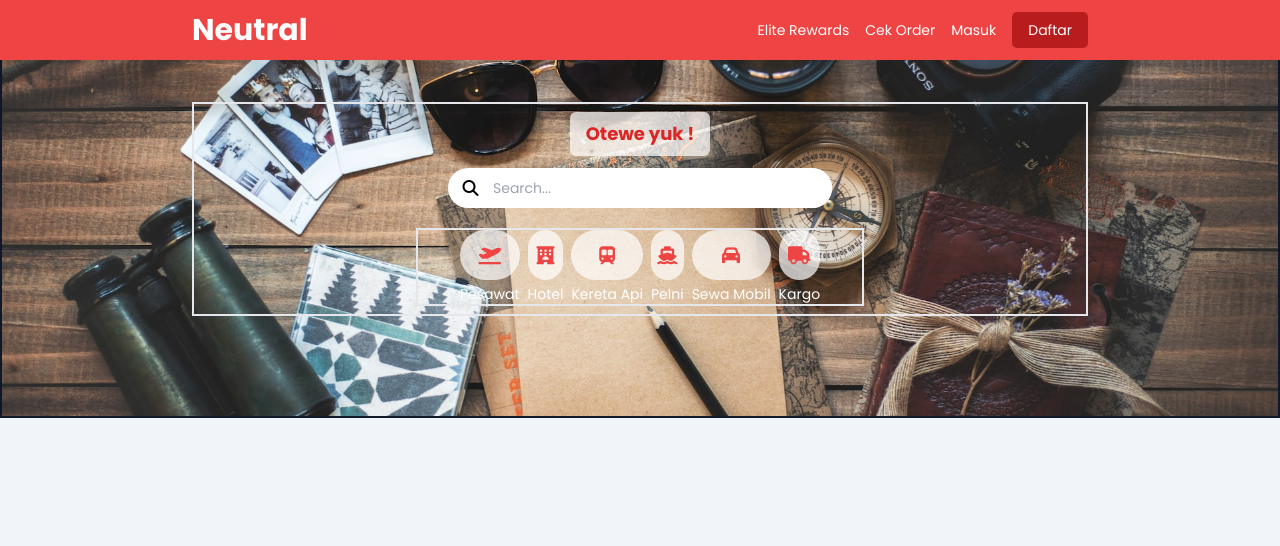
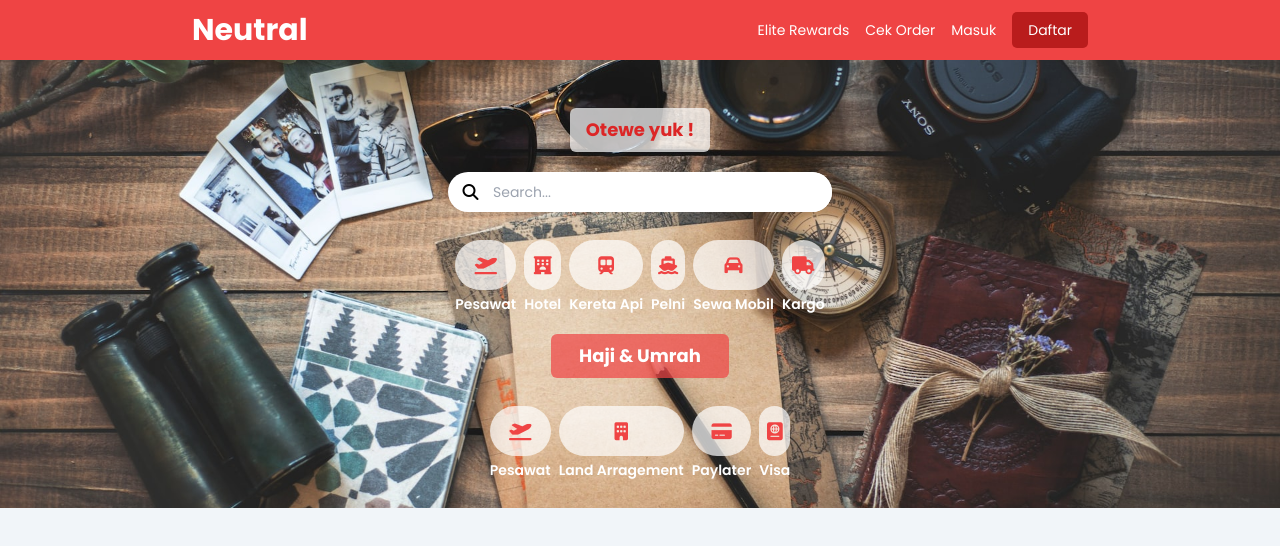
Before and after one commit to elangyudha280/ELANG_YUDHA_RAKASIWI--TEST-SINTEGRA-INOVASI-TEKNOLOGI-, a React (Create React App) app: page / in a window 1280 px wide. Shown: the top 546 px of the page. Built offline with nearby package versions, Linux system fonts and the light colour scheme.

Commit message:
selesai desain jumbotron

```diff
--- a/src/component/jumbotron.jsx
+++ b/src/component/jumbotron.jsx
@@ -1,25 +1,43 @@
+
+// import component title jumbotron
+import TitleJumbotron from './jumbotronItem/titleJumbotron'
+
+// import component input search  jumbotron
+import InputSearchJumbotron from './jumbotronItem/inputSearch'
+
 
 // import component container item
 import IconContainerItem from './jumbotronItem/iconContainerItem'
 
+// import component sub title jumbotron
+import SubTitleJumbotron from './jumbotronItem/subTitleJumbotron'
+
+// import component sub icon jumbotron
+import SubIconJumbotron from './jumbotronItem/subIconJumbotron'
+
+
+
+
+
 // component jumbotron
 const Jumbotron = ()=>{
     return(
-       <section className="jumbotron px-2 py-[100px] relative w-full  border-2 border-slate-900 bg-[url('./travel.jpg')] bg-cover bg-no-repeat bg-center">
+       <section className="jumbotron px-2 pt-[100px] pb-5 relative w-full  bg-[url('./travel.jpg')] bg-cover bg-no-repeat bg-center">
+         <div className="container-jumbotron max-w-4xl  p-2 mx-auto">
+             {/* component title section */}
+             <TitleJumbotron/>
 
-         <div className="container-jumbotron max-w-4xl border-2 p-2 mx-auto">
              {/* component input search */}
-            <h2 className="title-jumbotron text-lg  w-max py-2 px-4 rounded-md mx-auto bg-white/70 backdrop-sm text-red-600 font-bold">
-                Otewe yuk !
-            </h2>
-            <div className="input-group grid grid-cols-[auto_1fr] auto-rows-auto overflow-hidden max-w-sm mx-auto mt-3 rounded-full h-[40px]  bg-white">
-                <div className="icon-search w-[45px] h-full  grid place-items-center">
-                <i className="fa-solid fa-magnifying-glass text-md"></i>
-                </div>
-                <input type="text" name="" id="" placeholder='Search...' className="w-full h-full focus:outline-none   active:border-0 active:outline-0 border-0 outline-0 pr-5 text-sm" />
-            </div>
+            <InputSearchJumbotron/>
+
            {/* component icon travel */}
            <IconContainerItem />
+
+           {/* component Sub title section */}
+           <SubTitleJumbotron/>
+
+           {/* component sub icon jumbotron */}
+           <SubIconJumbotron/>
          </div>
 
 
--- a/src/component/jumbotronItem/iconContainerItem.jsx
+++ b/src/component/jumbotronItem/iconContainerItem.jsx
@@ -3,10 +3,10 @@
 const IconItem =({icon,textIcon}) => {
     return (
         <div className="icon-travel w-[auto] h-[auto] ">
-          <div className="icon w-full rounded-full mx-auto w-[50px] h-[50px] bg-white/70 grid place-items-center cursor-pointer transition-all duration-200 hover:bg-white/100 text-lg">
+          <div className="icon w-full rounded-full mx-auto w-[50px] h-[50px] bg-white/70 grid place-items-center cursor-pointer transition-all duration-200 hover:bg-white/100 text-lg ">
           <i className={icon}></i>
           </div>
-          <p className="text-center text-sm text-white mt-1">{textIcon}</p>
+          <p className="text-center text-sm text-white mt-1 font-semibold capitalize">{textIcon}</p>
         </div>
     )
 }
@@ -15,13 +15,13 @@ const IconItem =({icon,textIcon}) => {
 // COMPONENT JUMBOTRON ITEM (CONTAINER ICON)
 const IconContainerItem = ()=>{
     return(
-      <section className="container-icon border-2 mx-auto max-w-md mt-5 flex justify-center gap-2 items-center  flex-wrap">
-            <IconItem icon='fa-solid fa-plane-departure text-md text-red-500' textIcon='Pesawat'/>
-            <IconItem icon="fa-solid fa-hotel text-red-500" textIcon='Hotel' />
-            <IconItem icon="fa-solid fa-train-subway text-red-500" textIcon='Kereta Api' />
-            <IconItem icon="fa-solid fa-ship text-red-500" textIcon='Pelni' />
-            <IconItem icon="fa-solid fa-car text-red-500" textIcon='Sewa Mobil' />
-            <IconItem icon="fa-solid fa-truck text-red-500" textIcon='Kargo' />
+      <section className="container-icon  mx-auto max-w-md mt-7 flex justify-center gap-2 items-center  flex-wrap">
+            <IconItem icon='fa-solid fa-plane-departure text-md text-red-500' textIcon='pesawat'/>
+            <IconItem icon="fa-solid fa-hotel text-red-500" textIcon='hotel' />
+            <IconItem icon="fa-solid fa-train-subway text-red-500" textIcon='kereta api' />
+            <IconItem icon="fa-solid fa-ship text-red-500" textIcon='pelni' />
+            <IconItem icon="fa-solid fa-car text-red-500" textIcon='sewa mobil' />
+            <IconItem icon="fa-solid fa-truck text-red-500" textIcon='kargo' />
       </section>
     )
 }
--- /dev/null
+++ b/src/component/jumbotronItem/inputSearch.jsx
@@ -0,0 +1,15 @@
+
+
+
+const InputSearchJumbotron =()=>{
+    return (
+        <div className="input-group grid grid-cols-[auto_1fr] auto-rows-auto overflow-hidden max-w-sm mx-auto mt-5 rounded-full h-[40px]  bg-white">
+                <div className="icon-search w-[45px] h-full  grid place-items-center">
+                <i className="fa-solid fa-magnifying-glass text-md"></i>
+                </div>
+                <input type="text" name="" id="" placeholder='Search...' className="w-full h-full focus:outline-none   active:border-0 active:outline-0 border-0 outline-0 pr-5 text-sm" />
+        </div>
+    )
+}
+
+export default InputSearchJumbotron;
--- /dev/null
+++ b/src/component/jumbotronItem/subIconJumbotron.jsx
@@ -0,0 +1,27 @@
+
+
+const SubIcon = ({icon,textIcon})=>{
+  return (
+    <div className="icon-travel w-[auto] h-[auto] ">
+          <div className="icon w-full rounded-full mx-auto w-[50px] h-[50px] bg-white/70 grid place-items-center cursor-pointer transition-all duration-200 hover:bg-white/100 text-lg  ">
+          <i className={icon}></i>
+          </div>
+          <p className="text-center text-sm text-white mt-1 font-semibold capitalize">{textIcon}</p>
+      </div>
+  )
+}
+
+
+const SubIconJumbotron = ()=>{
+    return (
+      <section className="container-icon  mx-auto max-w-md mt-7 flex justify-center gap-2 items-center  flex-wrap">
+        <SubIcon icon="fa-solid fa-plane-departure text-md text-red-500" textIcon='pesawat' />
+        <SubIcon icon="fa-solid fa-building text-md text-red-500" textIcon='land arragement' />
+        <SubIcon icon="fa-solid fa-credit-card text-md text-red-500" textIcon='paylater' />
+        <SubIcon icon="fa-solid fa-passport text-md text-red-500" textIcon='visa' />
+
+        </section>
+    )
+}
+
+export default SubIconJumbotron;
--- /dev/null
+++ b/src/component/jumbotronItem/subTitleJumbotron.jsx
@@ -0,0 +1,14 @@
+
+
+
+const SubTitleJumbotron = ()=>{
+    return (
+        <>
+          <h2 className="title-jumbotron text-lg mt-5  w-max py-2 px-7 rounded-md mx-auto bg-red-500/70 backdrop-md text-white font-bold">
+                Haji & Umrah
+            </h2>
+        </>
+    )
+}
+
+export default SubTitleJumbotron
--- /dev/null
+++ b/src/component/jumbotronItem/titleJumbotron.jsx
@@ -0,0 +1,16 @@
+
+
+
+
+{/* component title section */}
+const TitleJumbotron = ()=>{
+    return (
+         <>
+         <h2 className="title-jumbotron text-lg  w-max py-2 px-4 rounded-md mx-auto bg-white/70 backdrop-sm text-red-600 font-bold">
+          Otewe yuk !
+         </h2>
+         </>
+    )
+}
+
+export default TitleJumbotron;
```
